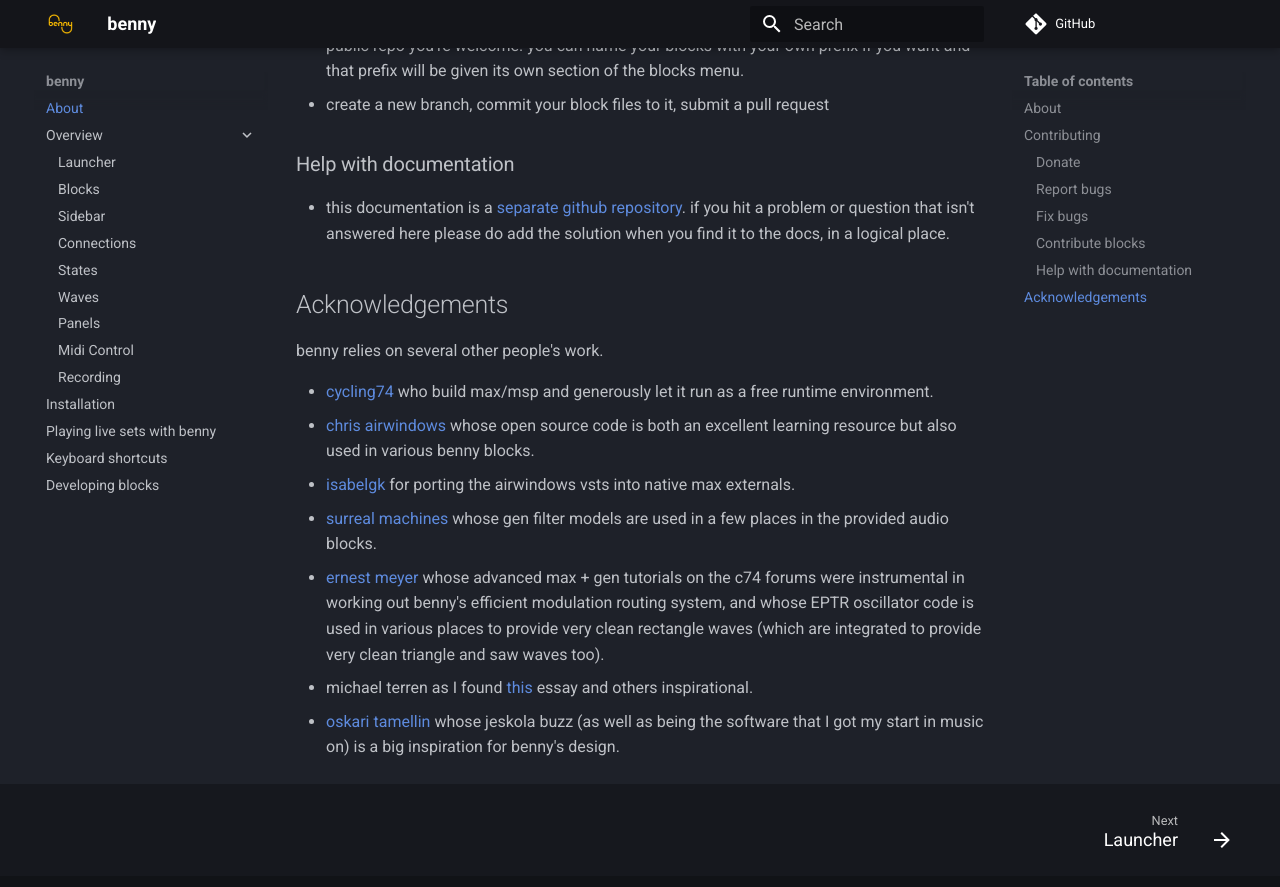
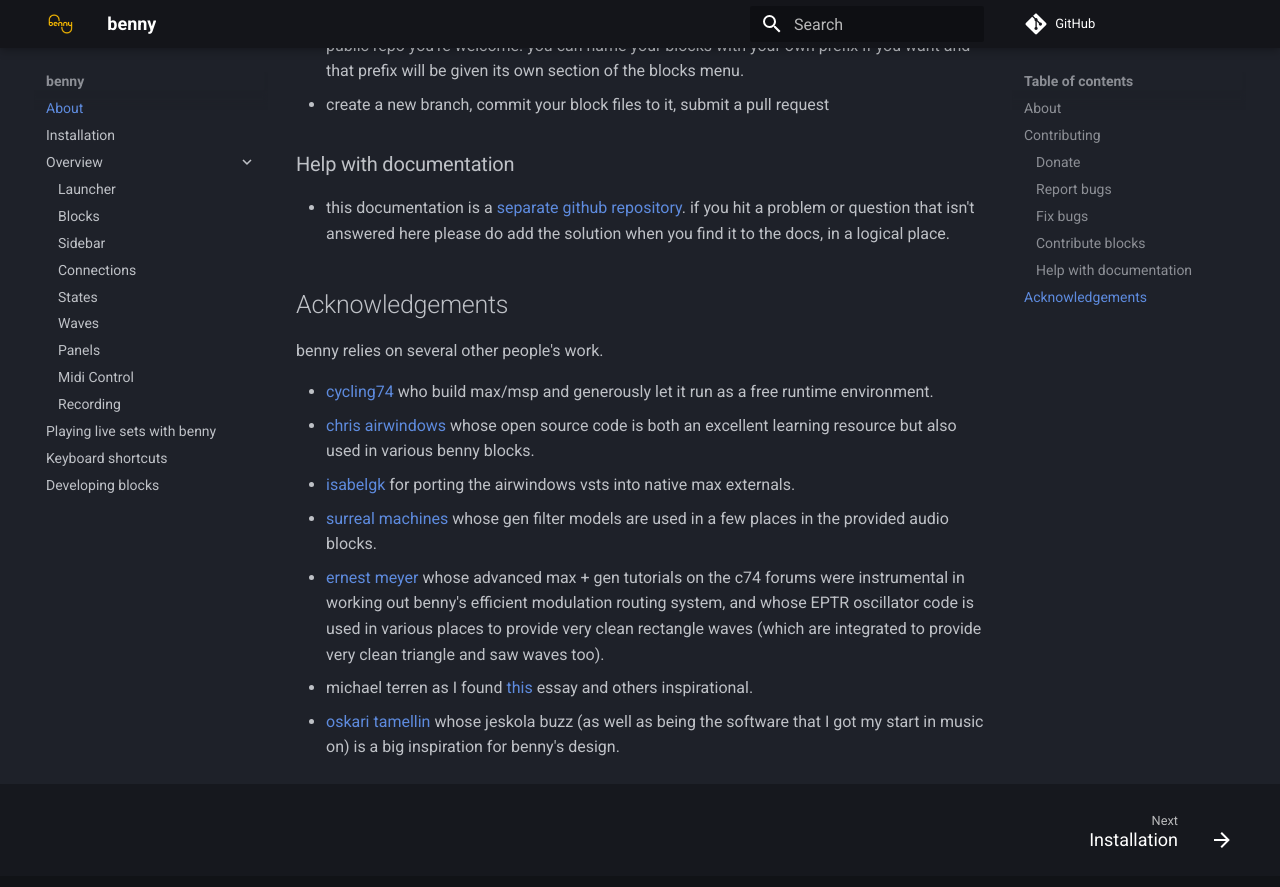
Before and after one commit to playbenny/benny_manual, an MkDocs documentation site: the page built from docs/index.md, in a window 1280 px wide and 900 px high, scrolled down 2010 px. Shown: the top 887 px of the window. Built offline with MkDocs 1.6.1 and Material for MkDocs 9.7.7, drawn with Linux system fonts in a browser that asks for light colours; comment, search, counter and statistics services are not loaded.

Commit message:
Update mkdocs.yml

```diff
--- a/mkdocs.yml
+++ b/mkdocs.yml
@@ -27,6 +27,7 @@
 repo_url: https://github.com/jamesholdenmusic/benny
 nav:
   - About: index.md
+  - Installation: installation.md
   - Overview:
     - Launcher : launcher.md
     - Blocks : blocks.md
@@ -37,7 +38,6 @@
     - Panels : panels.md
     - Midi Control: controllers.md
     - Recording: recording.md
-  - Installation: installation.md
   - Playing live sets with benny: live_sets.md
   - Keyboard shortcuts: keyboard_shortcuts.md
   - Developing blocks: developing.md
```
